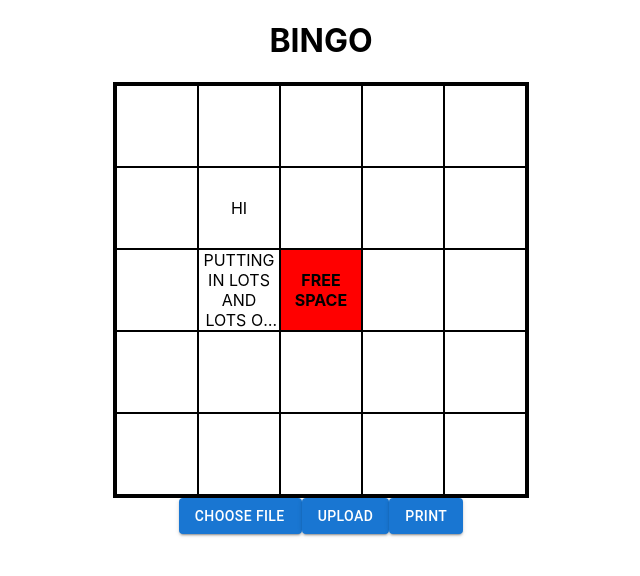
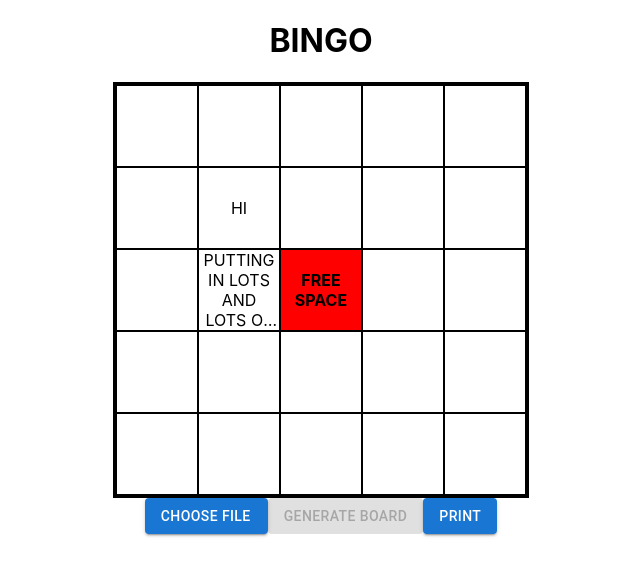
Before and after one commit to MWrighton/resume-samples-react, a React (Create React App) app: page / in a window 1280 px wide. Shown: the top 576 px of the page, without its empty margins (319-959 px from the left). Built offline with nearby package versions, Linux system fonts and the light colour scheme.

Commit message:
File reading checkpoint.

```diff
--- a/src/components/Board.tsx
+++ b/src/components/Board.tsx
@@ -6,12 +6,13 @@ import { useState } from 'react'; // for file upload
 
 
 export default function Board() {
-   const [file, setFile] = useState <File | null> (null);
+   const [file, setFile] = useState <Blob | null> (null);
+   let fileReader: FileReader;
 
-  const chooseFile = async (event: React.ChangeEvent<HTMLInputElement>) => {
+   const chooseFile = async (event: React.ChangeEvent<HTMLInputElement>) => {
     // Make sure the target exists
    if (event && event.target && event.target.files) {
-      console.log(event.target.files[0]);
+      //console.log(event.target.files[0]);
       setFile(event.target.files[0]);
     } else {
       // Display an error if there is no file to upload
@@ -19,14 +20,25 @@ export default function Board() {
     }
   };
 
-  const uploadFile = async () => {
-    // Nothing here yet
+  const generateBoard = (event: ProgressEvent<FileReader>) => {
     console.log("WHACK!");
+    const content = fileReader.result;
+    console.log(content)
   };
 
   const printFile = async () => {
     // Nothing here yet
     console.log("PRINT!");
+  };
+
+  // Extract the contents from the file
+  const readFile = () => {
+    console.log("FILE!");
+    fileReader = new FileReader();
+    fileReader.onloadend = generateBoard;
+    if (file !== null){
+      fileReader.readAsText(file);
+    }
   };
 
   return (
@@ -78,7 +90,13 @@ export default function Board() {
                   className='hide-input' // Hide the actual input field so it matches the other buttons
                />
             </Button>
-            <Button variant="contained" onClick={uploadFile}>Upload</Button>
+            <Button
+               variant="contained"
+               onClick={readFile}
+               disabled={!file} // If there is no file selected the user should not be able to generate a board
+            >
+               Generate Board
+            </Button>
             <Button variant="contained" onClick={printFile}>Print</Button>
          </div>
       </div>
```
